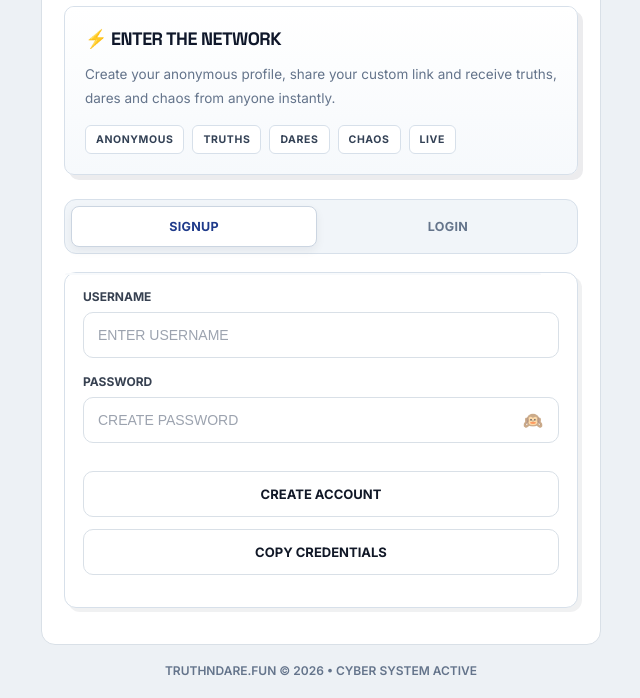
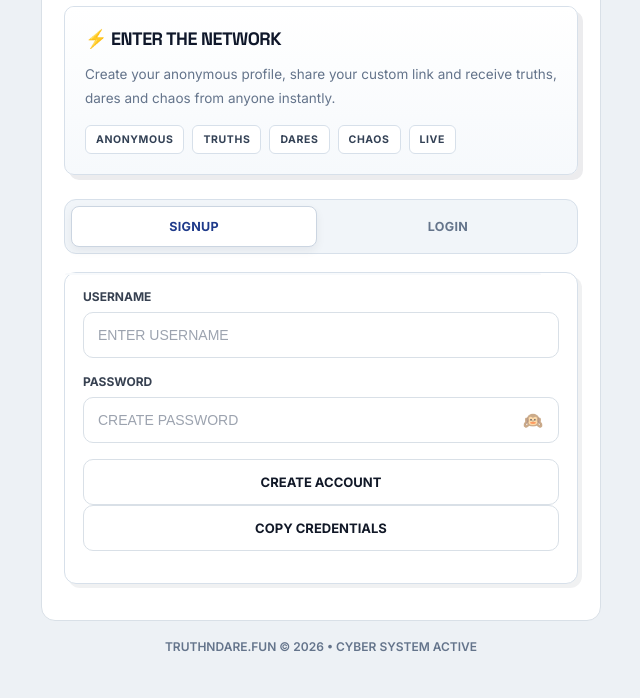
Before and after one commit to rayangithub1/truthndare.fun, a website: page truthndare.app/public/index.html in a window 1280 px wide. Shown: the part 371-1069 px from the top of the page, without its empty margins (319-959 px from the left). After the commit the page ends 1045 px from the top, so only its background shows below. Drawn offline with nearby package versions, Linux system fonts and the light colour scheme.

Commit message:
Update style.css

```diff
--- a/truthndare.app/public/style.css
+++ b/truthndare.app/public/style.css
@@ -783,7 +783,6 @@ button{
 
   transition:0.2s;
 
-  margin-top:12px;
 }
 
 .primary{
```
